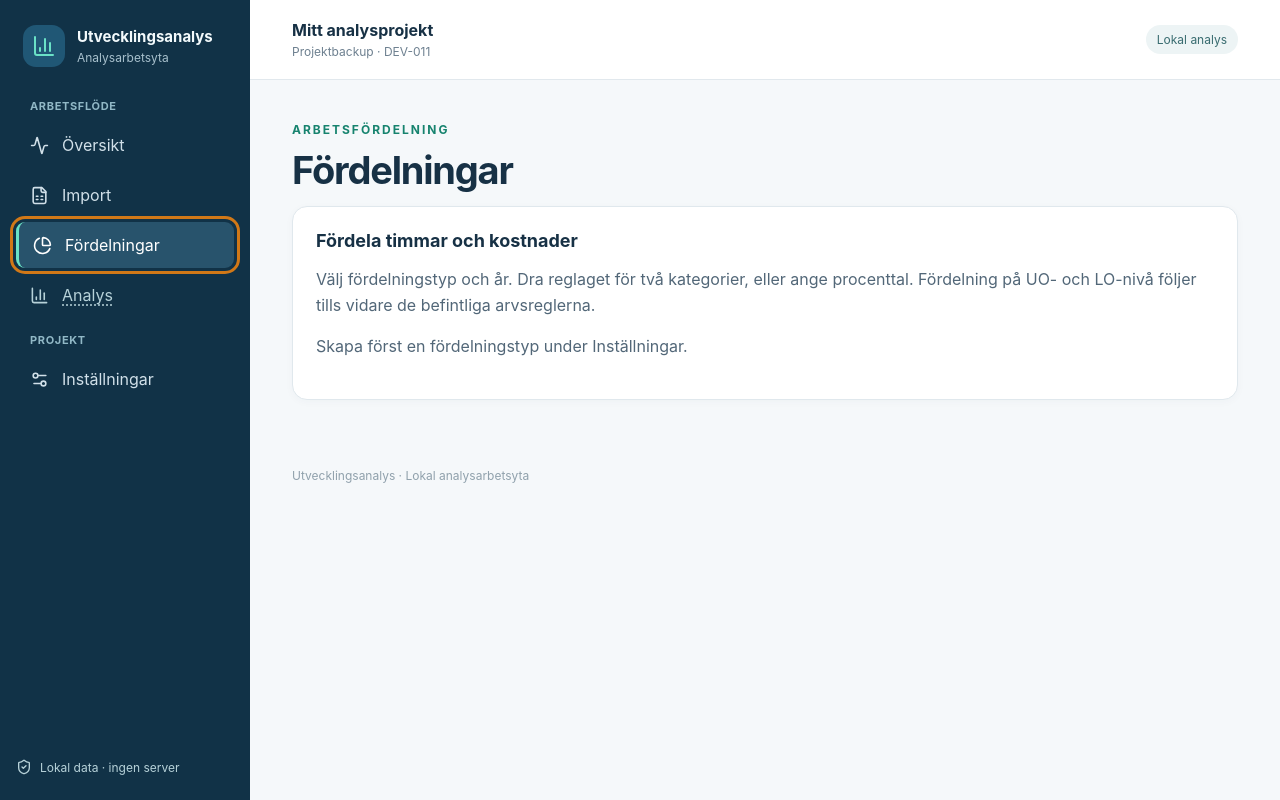
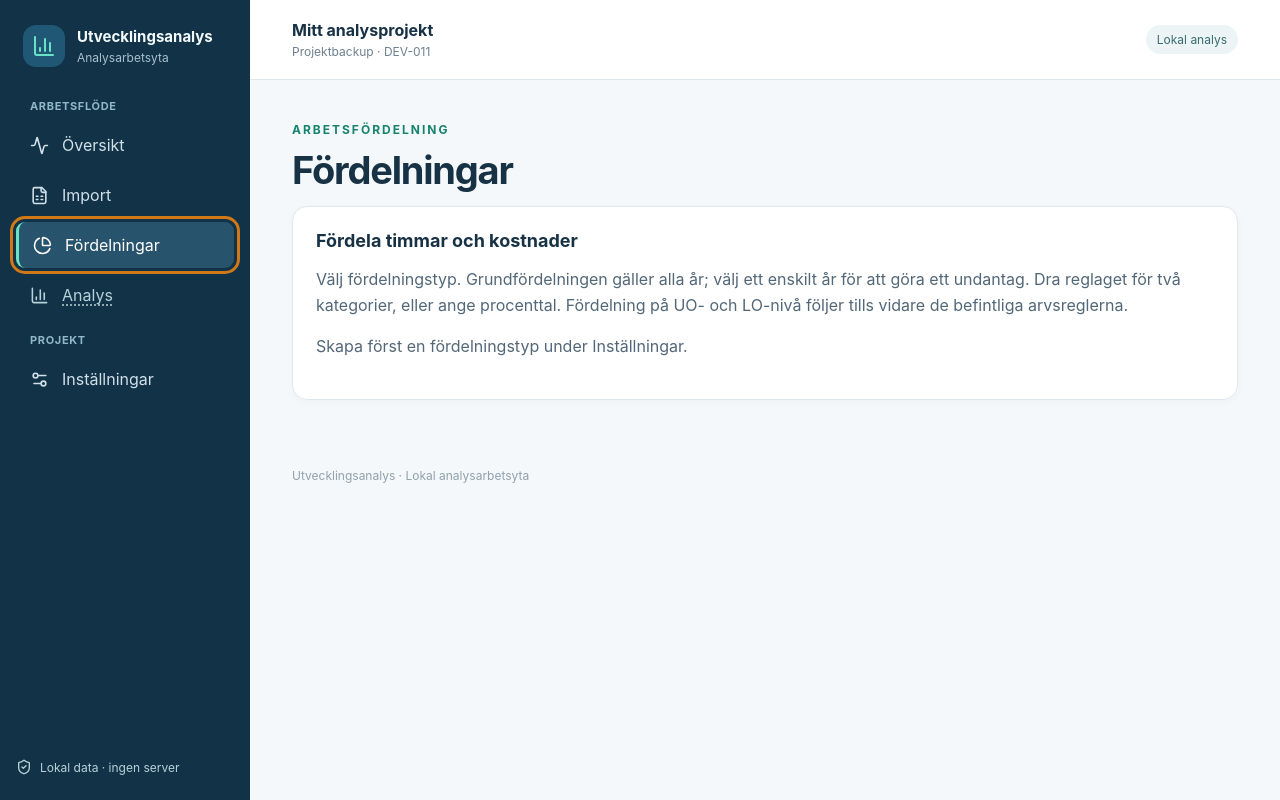
Before and after one commit to erland/pwa-utvecklingsanalys, a React (Vite) app: page / in a window 1280 px wide. Both pictures are taken after a click on the button "Fördelningar". Built offline with nearby package versions, Linux system fonts and the light colour scheme.

Commit message:
DEV-142: default to shared all-years allocation with explicit annual selection

```diff
--- a/src/allocations/OptionalAllocationsView.tsx
+++ b/src/allocations/OptionalAllocationsView.tsx
@@ -40,7 +40,7 @@ export default function OptionalAllocationsView({mode='definitions'}:{mode?:'def
  const [name,setName]=useState(''),[categories,setCategories]=useState('Förutsättningsskapande; Direkt effekt');
  const [unit,setUnit]=useState<'hours'|'costs'>('hours'),[metrics,setMetrics]=useState<Metric[]>(['it_hours','business_hours']);
  const [activities,setActivities]=useState<Array<'development'|'maintenance'>>(['development','maintenance']);
- const [dimensionId,setDimensionId]=useState(''),[year,setYear]=useState(2027),[expanded,setExpanded]=useState<string[]>([]);
+ const [dimensionId,setDimensionId]=useState(''),[year,setYear]=useState(0),[expanded,setExpanded]=useState<string[]>([]);
  const [error,setError]=useState(''),[notice,setNotice]=useState(''),[revision,setRevision]=useState(0);
  useEffect(()=>{let live=true;void (async()=>{
   const [canonical,legacy,gapState]=await Promise.all([loadCanonical(),loadAllocations(),loadGapState()]);
@@ -56,7 +56,7 @@ export default function OptionalAllocationsView({mode='definitions'}:{mode?:'def
    map.set(uoId,item);
   }
   setUnits([...map.values()].sort((a,b)=>label(a.id).localeCompare(label(b.id),'sv')).map(x=>({...x,los:x.los.sort((a,b)=>label(a).localeCompare(label(b),'sv'))})));
-  setYears([...dateSet].sort());if(dateSet.size)setYear(Math.min(...dateSet));
+  setYears([...dateSet].sort());
  })().catch(e=>{if(live)setError(String(e))});return()=>{live=false}},[mode]);
  const persist=async(next:OptionalAllocations)=>{parseOptionalAllocations(next);const config=await readConfiguration();if(!config)throw new Error('Konfiguration saknas');const history=await revisions();await commitConfiguration({...config,sections:{...config.sections,optionalAllocations:next}},'Update optional allocations',history.at(-1)?.id);setData(next);setRevision(v=>v+1);setNotice('Fördelningen sparades i projektets konfiguration och versionshistorik.')};
  const create=async()=>{setError('');setNotice('');try{
@@ -71,7 +71,7 @@ export default function OptionalAllocationsView({mode='definitions'}:{mode?:'def
  const saveRule=async(rule:OptionalAllocationRule)=>{const key=optionalAllocationKey(rule);await persist({...data,rules:[...data.rules.filter(r=>optionalAllocationKey(r)!==key),rule]})};
  const removeRule=async(rule:OptionalAllocationRule)=>await persist({...data,rules:data.rules.filter(r=>optionalAllocationKey(r)!==optionalAllocationKey(rule))});
  const renderRule=(scope:OptionalAllocationScope,base?:OptionalAllocationRule)=>dimension&&<PercentEditor key={JSON.stringify([dimension.id,year,scope,revision,findRule(scope)?.percentages,base?.percentages])} dimension={dimension} year={year} scope={scope} own={findRule(scope)} base={base} onSave={saveRule} onRemove={removeRule}/>;
- return <section aria-label={mode==='rules'?'Valfria fördelningar':'Valfria fördelningstyper'} className="panel" style={{minWidth:0,overflowWrap:"anywhere"}}><h2>{mode==='rules'?'Fördela timmar och kostnader':'Valfria fördelningstyper'}</h2><p>{mode==='rules'?'Välj fördelningstyp och år. Dra reglaget för två kategorier, eller ange procenttal. Fördelning på UO- och LO-nivå följer tills vidare de befintliga arvsreglerna.':'Skapa kategorier och välj vilka timmar eller kostnader som ska omfattas. Själva fördelningen gör du sedan under fliken Fördelningar.'}</p>
+ return <section aria-label={mode==='rules'?'Valfria fördelningar':'Valfria fördelningstyper'} className="panel" style={{minWidth:0,overflowWrap:"anywhere"}}><h2>{mode==='rules'?'Fördela timmar och kostnader':'Valfria fördelningstyper'}</h2><p>{mode==='rules'?'Välj fördelningstyp. Grundfördelningen gäller alla år; välj ett enskilt år för att göra ett undantag. Dra reglaget för två kategorier, eller ange procenttal. Fördelning på UO- och LO-nivå följer tills vidare de befintliga arvsreglerna.':'Skapa kategorier och välj vilka timmar eller kostnader som ska omfattas. Själva fördelningen gör du sedan under fliken Fördelningar.'}</p>
  {error&&<p role="alert">{error}</p>}{notice&&<p role="status">{notice}</p>}
  {mode==='definitions'&&<fieldset style={{minWidth:0}}><legend>Ny fördelningstyp</legend>
   <div className="mapping-grid"><label>Namn<input style={{maxWidth:"100%",minWidth:0}} aria-label="Namn på fördelningstyp" value={name} onChange={e=>setName(e.target.value)}/></label><label>Kategorier (semikolonseparerade)<input style={{maxWidth:"100%",minWidth:0}} aria-label="Fördelningskategorier" value={categories} onChange={e=>setCategories(e.target.value)}/></label>
@@ -83,7 +83,7 @@ export default function OptionalAllocationsView({mode='definitions'}:{mode?:'def
  {mode==='rules'&&(data.dimensions.length===0?<p>Skapa först en fördelningstyp under Inställningar.</p>:null)}
  {mode==='rules'&&data.dimensions.length>0&&<><h3>Fördela per UO och LO</h3><div className="mapping-grid">
   <label>Fördelningstyp<select aria-label="Aktuell fördelningstyp" value={dimension?.id??''} onChange={e=>setDimensionId(e.target.value)}>{data.dimensions.map(d=><option key={d.id} value={d.id}>{d.name}</option>)}</select></label>
-  <label>Budgetår<select aria-label="Fördelningsår" value={year} onChange={e=>setYear(Number(e.target.value))}>{(years.length?years:[year]).map(y=><option key={y} value={y}>{y}</option>)}</select></label>
+  <label>Fördelningsperiod<select aria-label="Fördelningsår" value={year} onChange={e=>setYear(Number(e.target.value))}><option value={0}>Samtliga år (grundfördelning)</option>{years.map(y=><option key={y} value={y}>{y} (egen justering)</option>)}</select></label>
  </div><p>Omfattning: {dimension?.appliesTo.metrics.map(m=>metricLabels[m]).join(', ')}. En LO utan egen regel ärver UO-förslaget.</p>
  {units.length===0?<p>Importera UO-data innan du gör en fördelning.</p>:units.map(u=>{
   const scope:OptionalAllocationScope={kind:'uo',uoId:u.id},base=findRule(scope);
```
